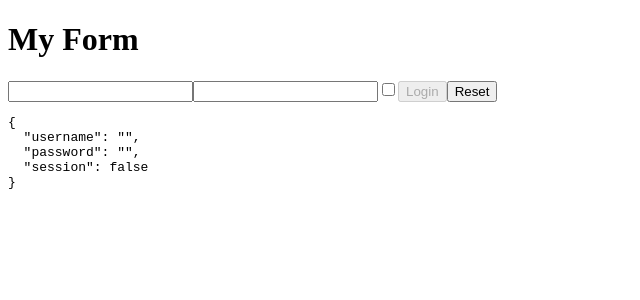
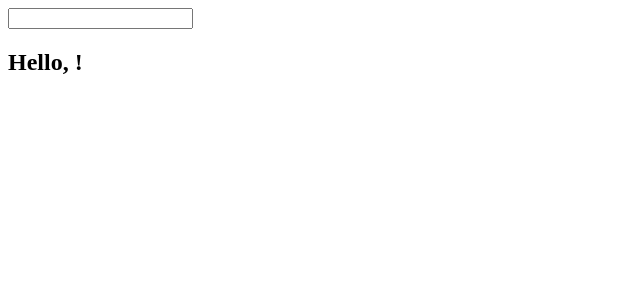
Before and after one commit to martinamancuso/learning_react, a React (Vite) app in the folder react_components/: page / in a window 1280 px wide. Shown: the top 300 px of the page, without its empty margins (0-640 px from the left). Built offline with nearby package versions, Linux system fonts and the light colour scheme.

Commit message:
controlled forms exercise  #1

```diff
--- /dev/null
+++ b/react_components/src/HelloWorld.jsx
@@ -0,0 +1,3 @@
+export function HelloWorld() {
+  return <h2>Hello, World!</h2>
+}
--- /dev/null
+++ b/react_components/src/InteractiveWelcome.jsx
@@ -0,0 +1,20 @@
+import { useState } from 'react'
+
+export function Welcome({ name }) {
+	return <h2>Hello, {name}!</h2>
+}
+
+export function InteractiveWelcome() {
+	const [name, setName] = useState("")
+
+	function handleChangeInputValue(event) {
+		setName(event.target.value)
+	}
+
+	return (
+		<div>
+			<input onChange={handleChangeInputValue} value={name} />
+			<Welcome name={name} />
+		</div>
+	)
+}
--- /dev/null
+++ b/react_components/src/Welcome.jsx
@@ -0,0 +1,3 @@
+export function Welcome({ name }) {
+  <h2>Welcome, {name}!</h2>
+}
--- a/react_components/src/index.jsx
+++ b/react_components/src/index.jsx
@@ -1,4 +1,4 @@
 import { createRoot } from "react-dom/client"
-import { MyForm } from "./MyForm";
+import { InteractiveWelcome } from "./InteractiveWelcome";
 
-createRoot(document.getElementById("root")).render(<MyForm />);
+createRoot(document.getElementById("root")).render(<InteractiveWelcome />);
```
Also changed, not shown: react_components/src/App.jsx (added, +11 -0 lines).
